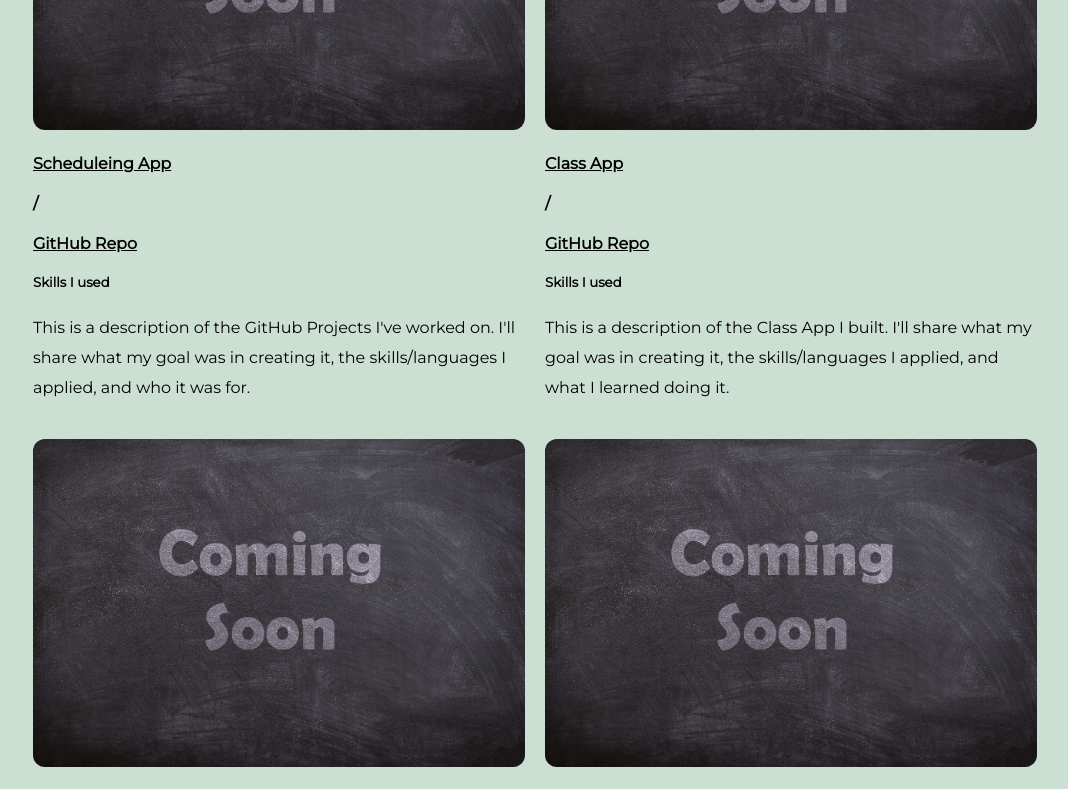
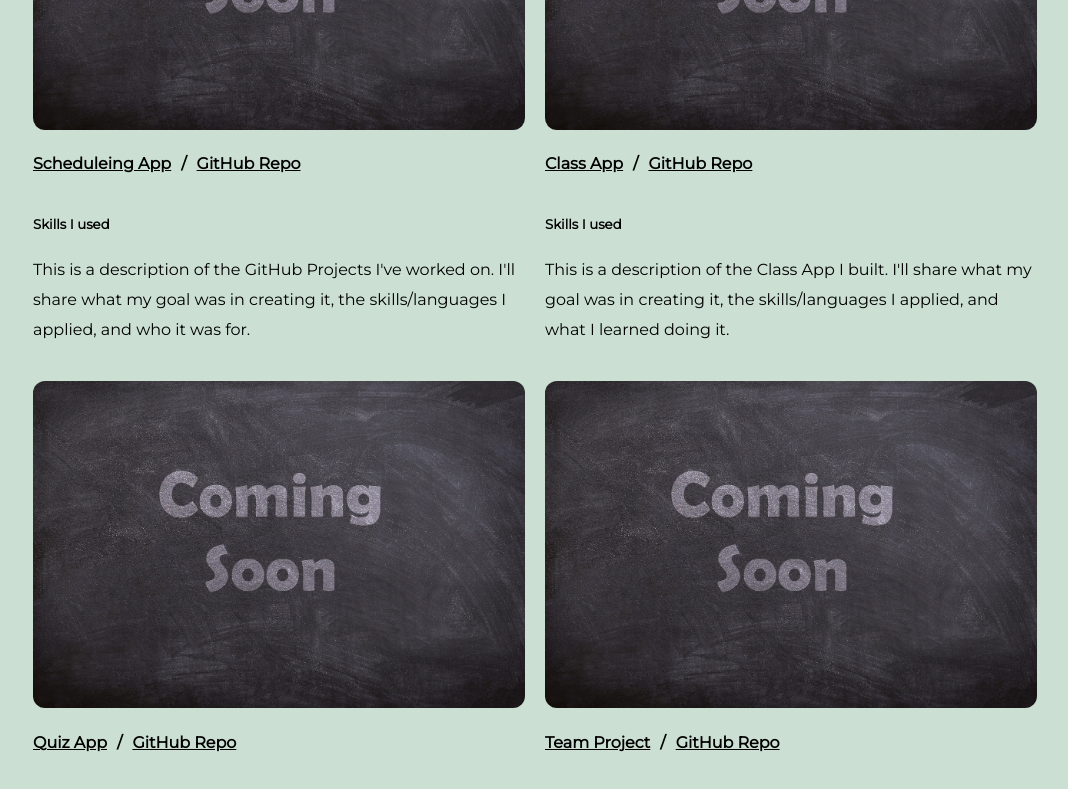
Before and after one commit to LaraDei/portfolio-2, a plain HTML site: page index.html in a window 1280 px wide. Shown: the part 1400-2189 px from the top of the page, without its empty margins (105-1173 px from the left). Drawn offline with nearby package versions, Linux system fonts and the light colour scheme; a script that the page names is missing; a web font is replaced by a local one.

Commit message:
footer and project links

```diff
--- a/style.css
+++ b/style.css
@@ -2,11 +2,9 @@
 .wrapper{
   background-image: url("images/seamless.png");
   background-size: 100%;
+  background-color: #e8eddf;
 }
-body {
-  background-color: #e8eddf;
 
-}
 main{
   margin-top:60px;
 }
@@ -21,12 +19,15 @@ section {
 #about, #contact{
   background-color: rgb(232, 237, 223, .98);
 }
-
-
 main img, iframe {
   border-radius: 12px;
   width: 100%;
 }
+.slash{
+  margin: 0px 10px 0px 10px;
+}
+
+
 /* --- Typography -- */
 h1{
   font-family: 'Lexend Peta', sans-serif;
@@ -57,15 +58,20 @@ main li {
 
 
 
-/*header and navigation*/
-header{
+
+
+
+/*header, footer, and navigation*/
+header, footer{
   background-color: #333533;
   color: #e8eddf;
   text-align: center;
   padding-top: 15px ;
   width: 100%;
 }
-
+footer{
+  padding: 15px 0;
+}
 header nav {
   display: flex;
   flex-direction: row;
@@ -111,6 +117,12 @@ a:hover   { color: green; }
   display: flex;
   flex-direction: column;
 }
+.links{
+    display: flex;
+    justify-content: flex-start;
+    align-items: center;
+    flex-direction: row;
+}
 
 .item {
   flex: 1;
```
